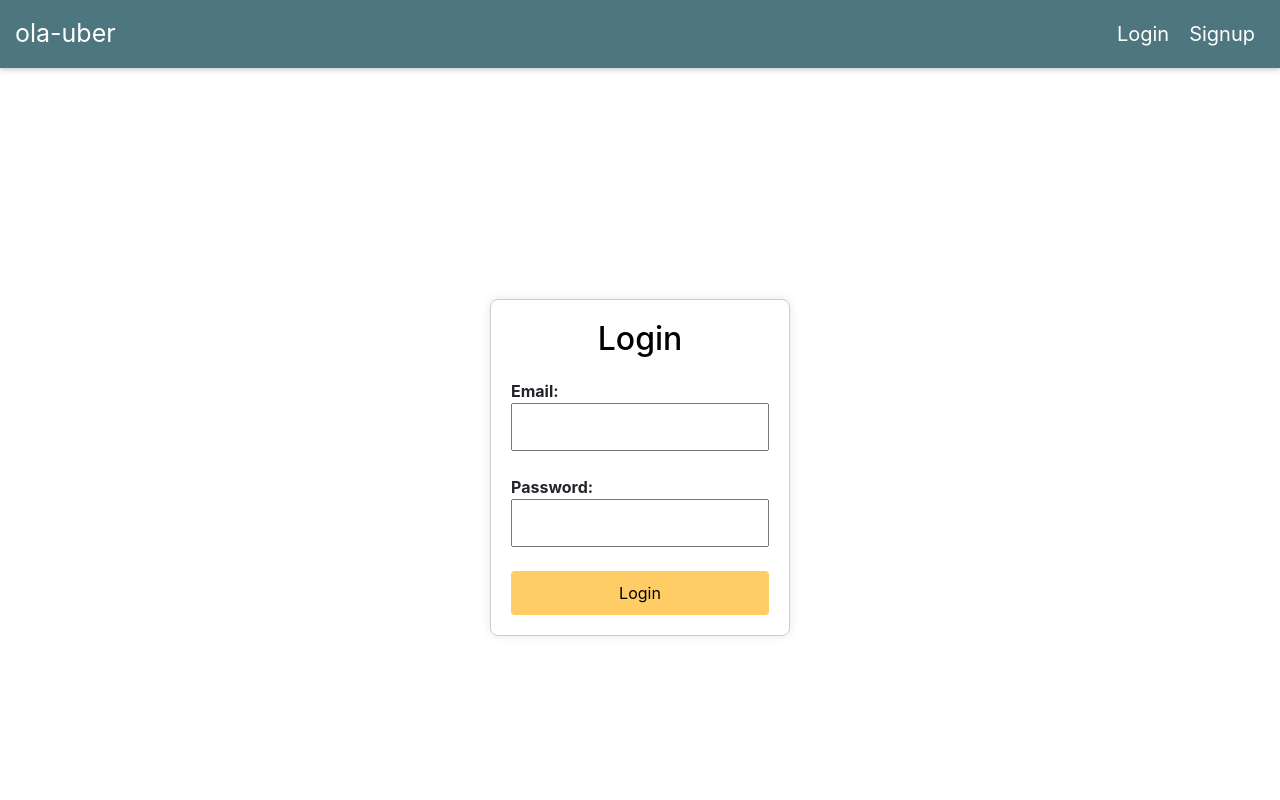
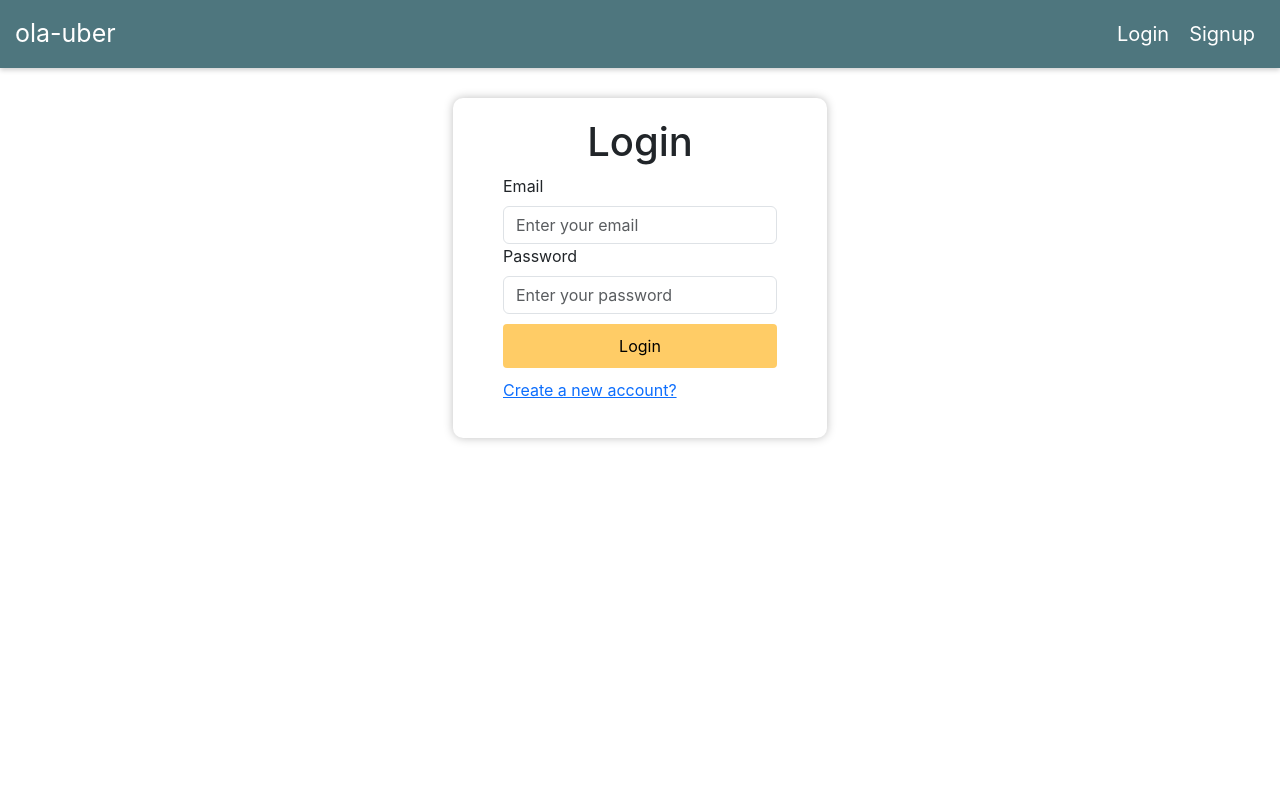
Before and after one commit to vaishnavihole/ola-uber, a React (Create React App) app in the folder client/: page /login in a window 1280 px wide. Shown: the top 800 px of the page. Built offline with nearby package versions, Linux system fonts and the light colour scheme.

Commit message:
add booking page

```diff
--- a/client/src/index.js
+++ b/client/src/index.js
@@ -6,6 +6,7 @@ import './index.css';
 import Home from './views/Home/Home'
 import Signup from './views/Signup/Signup';
 import Login from './views/Login/Login';
+import Booking from './views/Booking/Booking';
 
 const root = ReactDOM.createRoot(document.getElementById('root'));
 const router = createBrowserRouter([
@@ -21,6 +22,10 @@ const router = createBrowserRouter([
     path: '/login',
     element: <Login/>
   },
+  {
+    path: '/booking',
+    element: <Booking/>
+  },
 
 
 ])
--- /dev/null
+++ b/client/src/views/Booking/Booking.css
@@ -0,0 +1,37 @@
+.form-container {
+  max-width: 400px;
+  margin: 20px auto;
+  padding: 20px;
+  border: 1px solid #ccc;
+  border-radius: 8px;
+  box-shadow: 0 2px 4px rgba(0, 0, 0, 0.1);
+}
+
+form {
+  display: flex;
+  flex-direction: column;
+}
+
+label {
+  margin-bottom: 8px;
+}
+
+.text {
+  width: 100%;
+  padding: 8px;
+  margin-bottom: 16px;
+  box-sizing: border-box;
+}
+
+button {
+  background-color:#ffcc66;
+  color: black;
+  padding: 10px 15px;
+  border: none;
+  border-radius: 4px;
+  cursor: pointer;
+}
+
+button:hover {
+  background-color:#ffd480;
+}
--- /dev/null
+++ b/client/src/views/Booking/Booking.js
@@ -0,0 +1,131 @@
+import React, { useState, useEffect } from 'react';
+import './Booking.css';
+import axios from 'axios';
+import Navbar from '../../components/Navbar/Navbar';
+import Footer from '../../components/Footer/Footer';
+
+const Booking = () => {
+
+  const [type, setType] = useState("");
+  const [user, setUser] = useState({});
+  const [description, setDescription] = useState("");
+  const [mobile, setMobile] = useState("");
+  const [address, setAddress] = useState("");
+
+  const serviceRequest = async () => {
+    if (!type) {
+      alert("Type is required");
+      return;
+    }
+
+    if (!description) {
+      alert("Description  is required");
+      return;
+    }
+
+
+    if (!mobile) {
+      alert("Mobile is required");
+      return;
+    }
+
+    if (!address) {
+      alert("Address is required");
+      return;
+    }
+
+    const response = await axios.post("/serviceRequest", {
+      type: type,
+      description: description,
+      mobile: mobile,
+      address: address,
+    })
+
+    alert(response?.data?.message);
+
+    if (response?.data?.success) {
+      window.location.href = "/";
+    }
+  };
+
+  useEffect(()=>{
+    const storageUse = JSON.parse(localStorage.getItem("user") || '{}');
+    if(storageUse?.email){
+      setUser(storageUse);
+    }
+    else{
+      alert("You are not logged in!");
+      window.location.href = "/login";
+    }
+  }, [])
+  return (
+    <div>
+      <Navbar />
+
+      <div className='form-container'>
+        <form>
+          <label htmlFor='mobile'>
+            Type:
+            </label>
+            <select name="type" className='text' value={type} onChange={(e) => {
+              setType(e.target.value)
+            }}>
+              <option>Select a type</option>
+              <option value="hospitalVisit">Hospital Visit</option>
+              <option value="medicinePurchase">Medicine Purchase</option>
+              <option value="grocerryPurchase">Grocerry Purchase</option>
+              <option value="pickAndDrop">Pick and Drop</option>
+            </select>
+
+
+          <label htmlFor='mobile'>
+            Description:
+            </label>
+
+            <textarea className="text" name="description"
+              to="description"
+              value={description}
+              onChange={(e) => {
+                setDescription(e.target.value)
+              }} />
+
+
+          <label htmlFor='mobile'>
+            Address:
+            </label>
+            <input
+              to="address"
+              value={address}
+              onChange={(e) => {
+                setAddress(e.target.value)
+              }}
+              type="text"
+              name="address"
+              className='text'
+            />
+
+
+          <label htmlFor='mobile'>
+            Mobile Number:
+          </label>
+          <input
+            to="mobile"
+            type="text"
+            name="mobileNumber"
+            className='text'
+            value={mobile}
+            onChange={(e) => {
+              setMobile(e.target.value)
+            }} />
+
+          <button type="button"
+            onClick={serviceRequest}>
+            Submit</button>
+        </form>
+      </div>
+      <Footer />
+    </div>
+  );
+};
+
+export default Booking;
--- a/client/src/views/Home/Home.css
+++ b/client/src/views/Home/Home.css
@@ -57,6 +57,7 @@
 
   .book-btn {
    background-color: #ffcc66;
+   text-decoration: none;
    color: black;
    padding: 10px 20px;
    border: none;
--- a/client/src/views/Home/Home.js
+++ b/client/src/views/Home/Home.js
@@ -1,5 +1,6 @@
 import React from 'react';
 import './Home.css';
+import { Link } from "react-router-dom";
 import Navbar from '../../components/Navbar/Navbar';
 import Footer from '../../components/Footer/Footer';
 import delivaryBoy from './Images/delivary-boy.png';
@@ -20,7 +21,7 @@ function Home() {
           <div className='tagline-container'>
           <h1 className='tagline'>We make life of elderly people super easy by providing various services</h1>
           </div>
-          <button type="button" className='book-btn'>Book Now</button>
+          <Link to="/booking" className='book-btn'>Book Now</Link>
         </div>
 
         <h3 className='feature-title' >Why You Should Choose Us</h3>
--- a/client/src/views/Login/Login.css
+++ b/client/src/views/Login/Login.css
@@ -1,38 +1,19 @@
-.login-container {
-    display: flex;
-    justify-content: center;
-    align-items: center;
-    height: 100vh;
+.login-form {
+  width: fit-content;
+  background-color: #fff;
+  margin: 30px auto;
+  padding: 20px 50px;
+  border-radius: 10px;
+  box-shadow: 0px 0px 10px 0px rgba(0, 0, 0, 0.25);
 }
 
-  .login-form {
-    width: 300px;
-    padding: 20px;
-    border: 1px solid #ccc;
-    border-radius: 8px;
-    box-shadow: 0 0 10px rgba(0, 0, 0, 0.1);
+.login-btn {
+  display: block;
+  margin: 10px auto;
+  width: 150px;
 }
 
-  .form-title {
-    text-align: center;
-    font-size: 2em;
-    margin-bottom: 20px;
-    color:black;
-  }
-
-  .label {
-    display: block;
-    margin-bottom: 8px;
-    font-weight: bold;
-  }
-
-  .input-field {
-    width: 100%;
-    padding: 10px;
-    margin-bottom: 16px;
-  }
-
-  .button {
+.login-btn{
   background-color:#ffcc66;
   color: black;
   padding: 10px;
@@ -42,6 +23,6 @@
   width: 100%;
 }
 
-  .button:hover {
-    background-color:  #ffd480;
+.login-btn:hover {
+  background-color: #ffd480;
 }
--- a/client/src/views/Login/Login.js
+++ b/client/src/views/Login/Login.js
@@ -1,68 +1,79 @@
-import React, { useState } from 'react';
-import './Login.css';
+import React, {useState, useEffect} from 'react'
+import "./Login.css";
+import { Link } from "react-router-dom";
+import axios from "axios";
 import Navbar from '../../components/Navbar/Navbar';
-import Footer from '../../components/Footer/Footer';
 
-const Login = () => {
-  const [formData, setFormData] = useState({
-    email: '',
-    password: '',
-  });
+function Login() {
+  const [email, setEmail] = useState("");
+  const [password, setPassword] = useState("");
 
-  const handleChange = (e) => {
-    const { name, value } = e.target;
-    setFormData({
-      ...formData,
-      [name]: value,
+  const login = async () =>{
+    const response = await axios.post("/login", {
+      email: email,
+      password: password
     });
-  };
 
-  const handleSubmit = (e) => {
-    e.preventDefault();
-    // Handle login logic here
-    console.log('Login submitted:', formData);
-  };
+    alert(response?.data?.message);
+
+    if(response?.data?.success){
+      localStorage.setItem("user", JSON.stringify(response?.data?.data));
+      window.location.href = "/";
+    }
+  }
+
+  useEffect(()=>{
+    const storageUser = JSON.parse(localStorage.getItem("user") || '{}');
+
+    if(storageUser?.email){
+      alert("You are already logged in!");
+      window.location.href = "/";
+    }
+
+  }, [])
 
   return (
-    <>
-    <Navbar />
-      <div className="login-container">
-        <form onSubmit={handleSubmit} className="login-form">
-          <h2 className="form-title">Login</h2>
+    <div>
+      <Navbar />
+      <form className="login-form">
+        <h1 className='text-center'>Login</h1>
 
-          <label className="label">
-            Email:
-            <input
-              type="email"
-              name="email"
-              value={formData.email}
-              onChange={handleChange}
-              className="input-field"
-              required
-            />
-          </label>
+        <div>
+          <label htmlFor="email">Email</label>
+          <input type="email"
+            placeholder="Enter your email"
+            id="email"
+            className="form-control"
+            value={email}
+            onChange={(e) => {
+              setEmail(e.target.value);
+            }} />
+        </div>
 
-          <label className="label">
-            Password:
-            <input
-              type="password"
-              name="password"
-              value={formData.password}
-              onChange={handleChange}
-              className="input-field"
-              required
-            />
-          </label>
+        <div>
+          <label htmlFor="password">Password</label>
+          <input type="password"
+            placeholder="Enter your password"
+            id="password"
+            className="form-control"
+            value={password}
+            onChange={(e) => {
+              setPassword(e.target.value);
+            }} />
+        </div>
 
-          <button type="submit" className="button">
-            Login
-          </button>
-        </form>
-      </div>
-      <Footer />
+        <button type="button" className="btn login-btn"
+          onClick={login} >
+          Login
+        </button>
 
-    </>
-  );
-};
+        <p className="text-right">
+          <Link to="/signup">Create a new account?</Link>
+        </p>
 
-export default Login;
+      </form>
+    </div>
+  )
+}
+
+export default Login
```
Also changed, not shown: 1 other file (tests, documents, lock files or other folders). Lines whose indentation alone changed are shown as unchanged.
